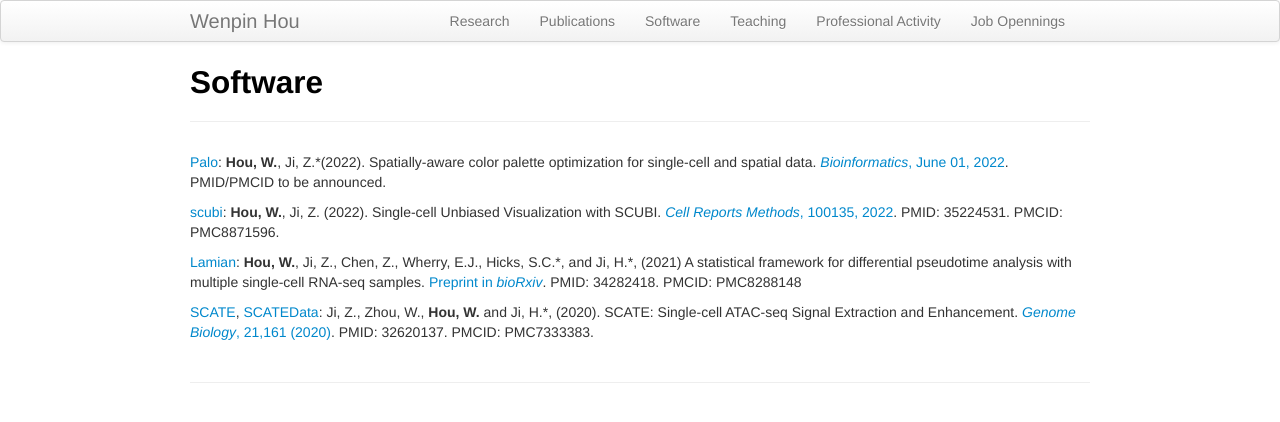
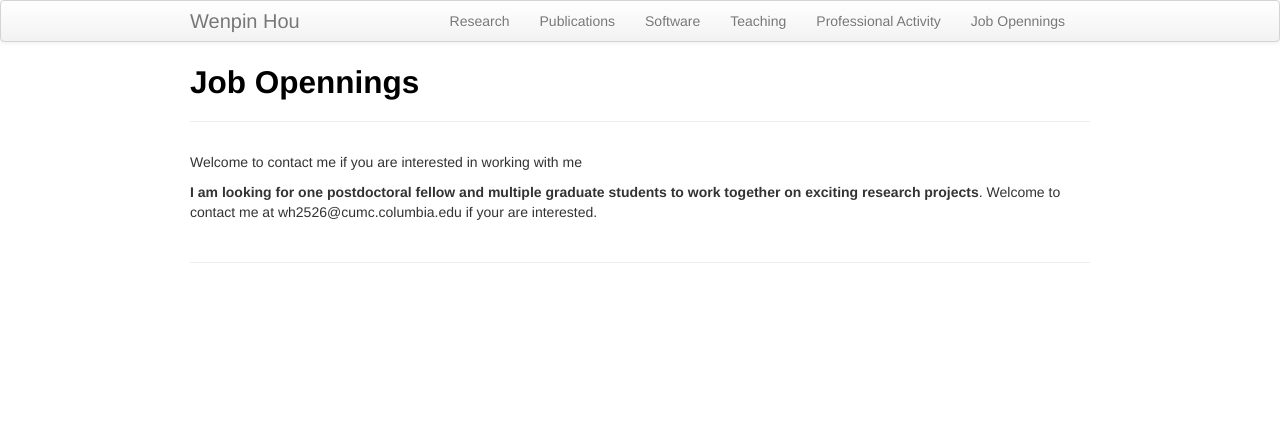
Before and after one commit to Winnie09/Wenpin_Hou, a Jekyll site: the page built from pages/job_opennings.md, in a window 1280 px wide. Shown: the top 422 px of the page. Built offline with Jekyll 4.4.1, drawn with Linux system fonts in a browser that asks for light colours.

Commit message:
swap software and job opennings

```diff
--- a/pages/job_opennings.md
+++ b/pages/job_opennings.md
@@ -1,12 +1,9 @@
 ---
 layout: page
-title: Software
+title: Job Opennings
 ---
 
-[Palo](https://winnie09.github.io/Wenpin_Hou/pages/Palo.html): **Hou, W.**, Ji, Z.\*(2022). Spatially-aware color palette optimization for single-cell and spatial data. [*Bioinformatics*, June 01, 2022](https://doi.org/10.1093/bioinformatics/btac368). PMID/PMCID to be announced.
+Welcome to contact me if you are interested in working with me
 
-[scubi](https://winnie09.github.io/Wenpin_Hou/pages/SCUBI.html):  **Hou, W.**, Ji, Z. (2022). Single-cell Unbiased Visualization with SCUBI.  [*Cell Reports Methods*, 100135, 2022](https://www.cell.com/cell-reports-methods/fulltext/S2667-2375(21)00204-6). PMID: 35224531. PMCID: PMC8871596.
-
-[Lamian](https://winnie09.github.io/Wenpin_Hou/pages/Lamian.html): **Hou, W.**, Ji, Z., Chen, Z., Wherry, E.J., Hicks, S.C.\*, and Ji, H.\*, (2021) A statistical framework for differential pseudotime analysis with multiple single-cell RNA-seq samples.  [Preprint in *bioRxiv*](https://www.biorxiv.org/content/10.1101/2021.07.10.451910v1.full.pdf+html). PMID: 34282418. PMCID: PMC8288148
-
-[SCATE](https://github.com/Winnie09/SCATE), [SCATEData](https://github.com/Winnie09/SCATEData):  Ji, Z., Zhou, W., **Hou, W.** and Ji, H.\*, (2020). SCATE: Single-cell ATAC-seq Signal Extraction and Enhancement. [*Genome Biology*, 21,161 (2020)](https://genomebiology.biomedcentral.com/articles/10.1186/s13059-020-02075-3). PMID: 32620137. PMCID: PMC7333383.
+**I am looking for one postdoctoral fellow and multiple graduate students to work together on exciting research projects**.
+Welcome to contact me at wh2526@cumc.columbia.edu if your are interested.
```
Also changed, not shown: pages/software.md (+7 -4 lines), 1 other file.
